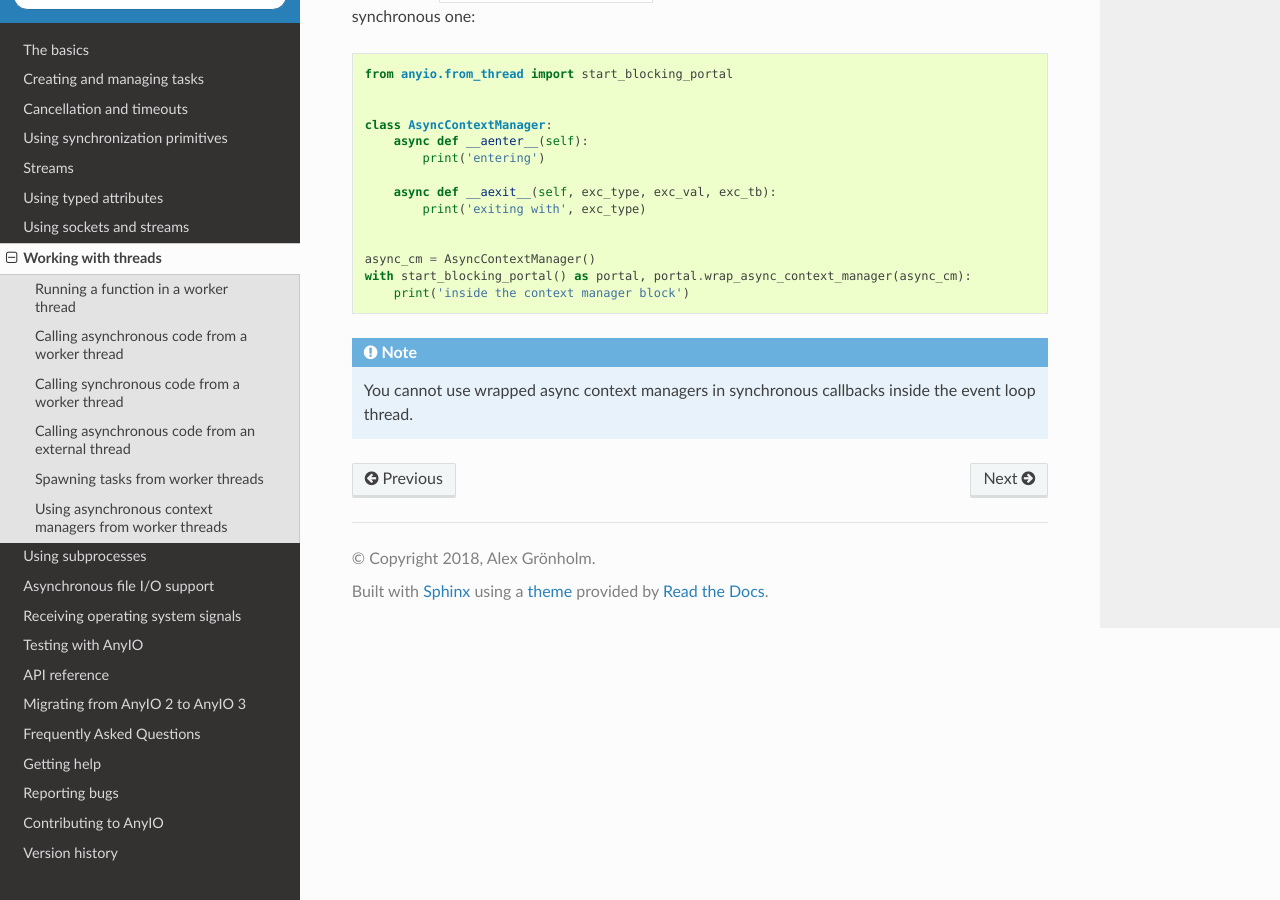
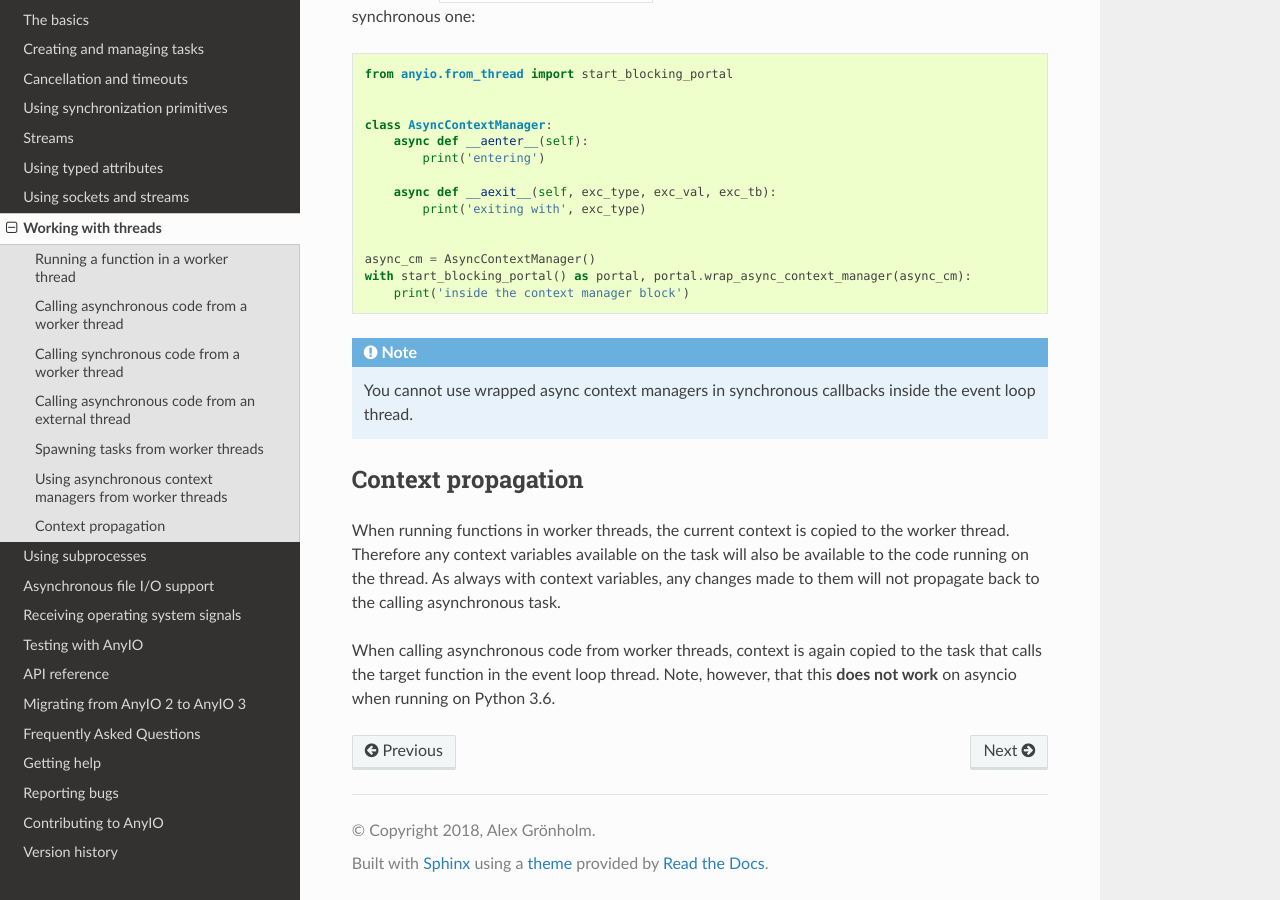
Before and after one commit to agronholm/anyio, a Sphinx documentation site: the page built from docs/threads.rst, in a window 1280 px wide and 900 px high, scrolled down 3500 px. Built offline with Sphinx 7.4.7 and the Read the Docs theme 2.0.0, drawn with Linux system fonts in a browser that asks for light colours.

Commit message:
Propagate context to and from worker threads
Fixes #387.

```diff
--- a/docs/threads.rst
+++ b/docs/threads.rst
@@ -177,3 +177,15 @@ managers as a synchronous one::
 
 .. note:: You cannot use wrapped async context managers in synchronous callbacks inside the event
           loop thread.
+
+Context propagation
+-------------------
+
+When running functions in worker threads, the current context is copied to the worker thread.
+Therefore any context variables available on the task will also be available to the code running
+on the thread. As always with context variables, any changes made to them will not propagate back
+to the calling asynchronous task.
+
+When calling asynchronous code from worker threads, context is again copied to the task that calls
+the target function in the event loop thread. Note, however, that this **does not work** on asyncio
+when running on Python 3.6.
--- a/docs/versionhistory.rst
+++ b/docs/versionhistory.rst
@@ -8,8 +8,10 @@ This library adheres to `Semantic Versioning 2.0 <http://semver.org/>`_.
 - Fixed race condition in ``Lock`` and ``Semaphore`` classes when a task waiting on ``acquire()``
   is cancelled while another task is waiting to acquire the same primitive
   (`#387 <https://github.com/agronholm/anyio/issues/387>`_)
-- Fixed context variables not propagating to worker threads in ``to_thread.run_sync()``
-  (partially fixes `#363 <https://github.com/agronholm/anyio/issues/363>`_)
+- Fixed context variables not propagating to/from worker threads in ``to_thread.run_sync()``,
+  ``from_thread.run()`` and ``from_thread.run_sync()``
+  (`#363 <https://github.com/agronholm/anyio/issues/363>`_; does **not** work from threads to async
+  on Python 3.6 + asyncio!)
 
 **3.3.4**
 
```
Also changed, not shown: docs/tasks.rst (+14 -0 lines), 3 other files.
